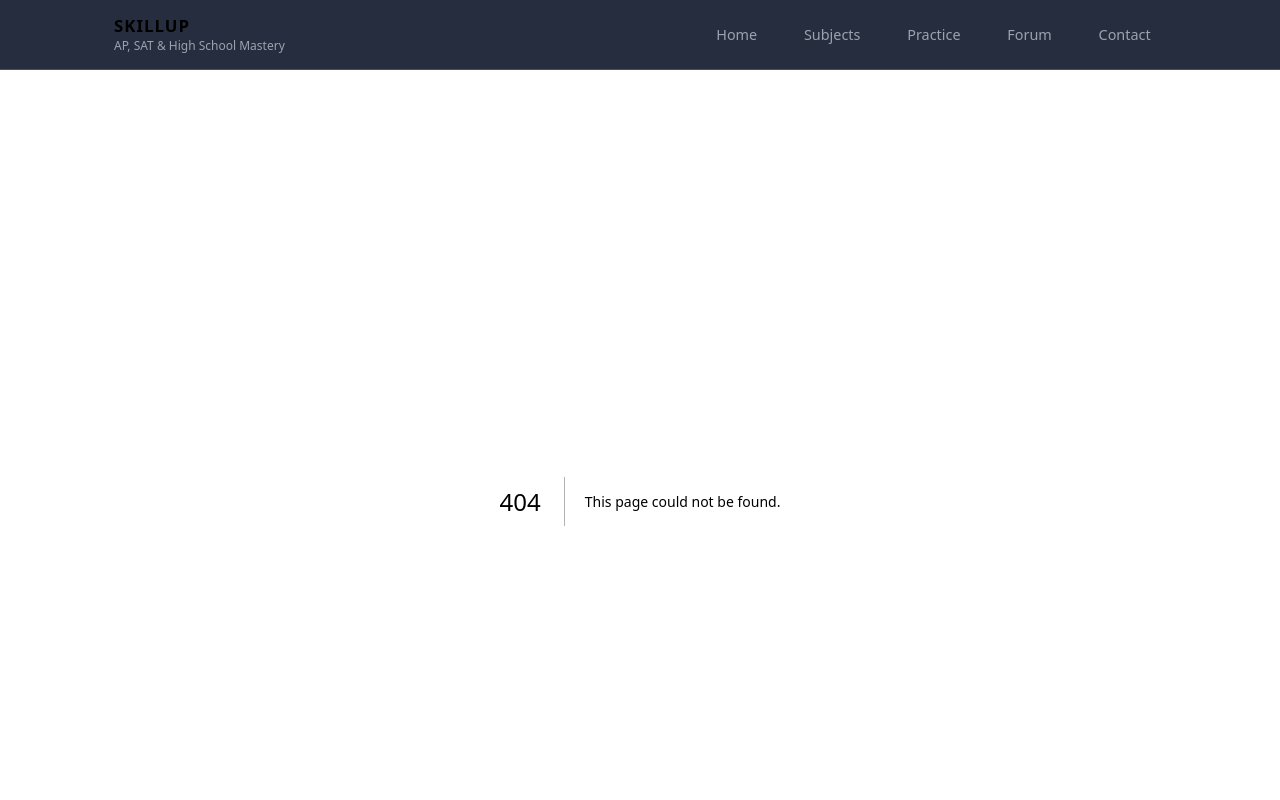
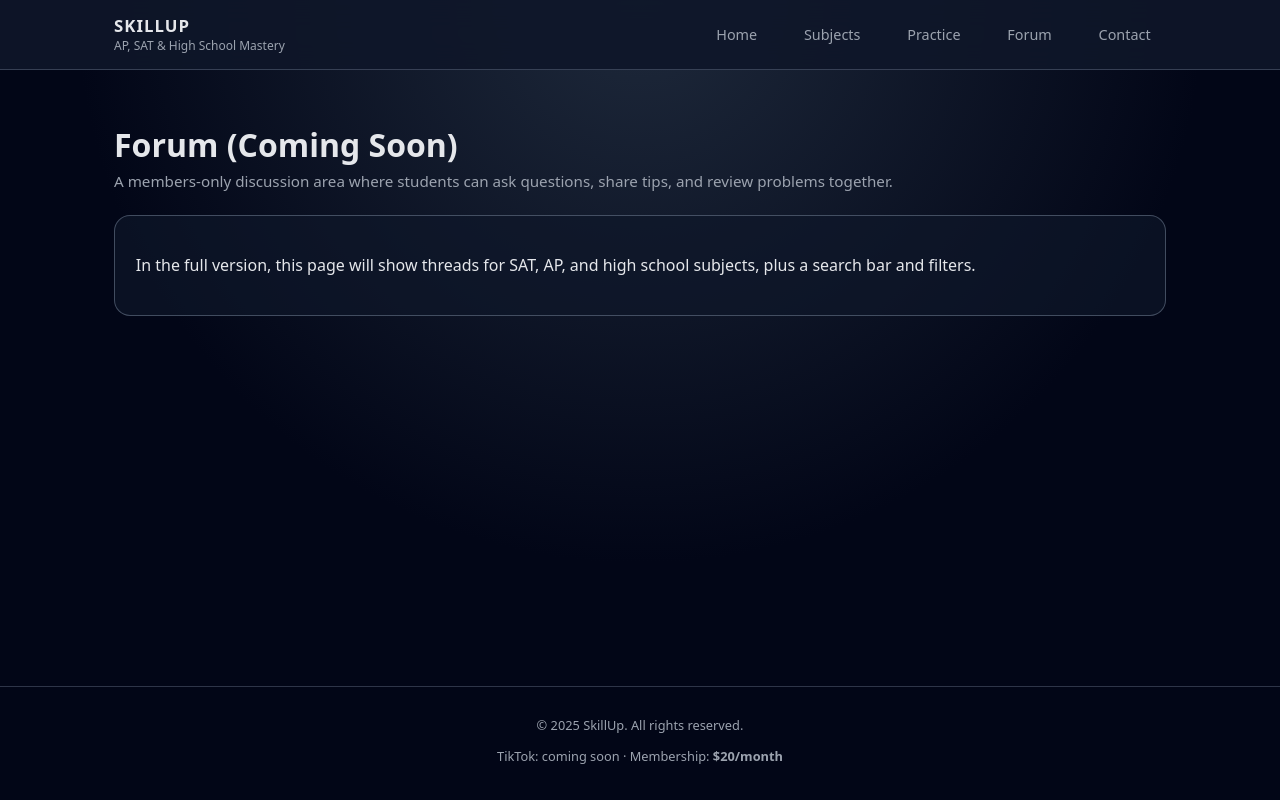
Before and after one commit to steponaskaciulis-max/skillup, a Next.js app in the folder SkillUp/: page /forum in a window 1280 px wide. Before the commit this address had no page. Shown: the top 800 px of the page. Built offline with nearby package versions, Linux system fonts and the light colour scheme.

Commit message:
Create forum.js

```diff
--- /dev/null
+++ b/SkillUp/pages/forum.js
@@ -0,0 +1,20 @@
+export default function ForumPage() {
+  return (
+    <div>
+      <div className="page-header">
+        <h1>Forum (Coming Soon)</h1>
+        <p>
+          A members-only discussion area where students can ask questions, share
+          tips, and review problems together.
+        </p>
+      </div>
+
+      <div className="simple-card">
+        <p>
+          In the full version, this page will show threads for SAT, AP, and high
+          school subjects, plus a search bar and filters.
+        </p>
+      </div>
+    </div>
+  );
+}
```
